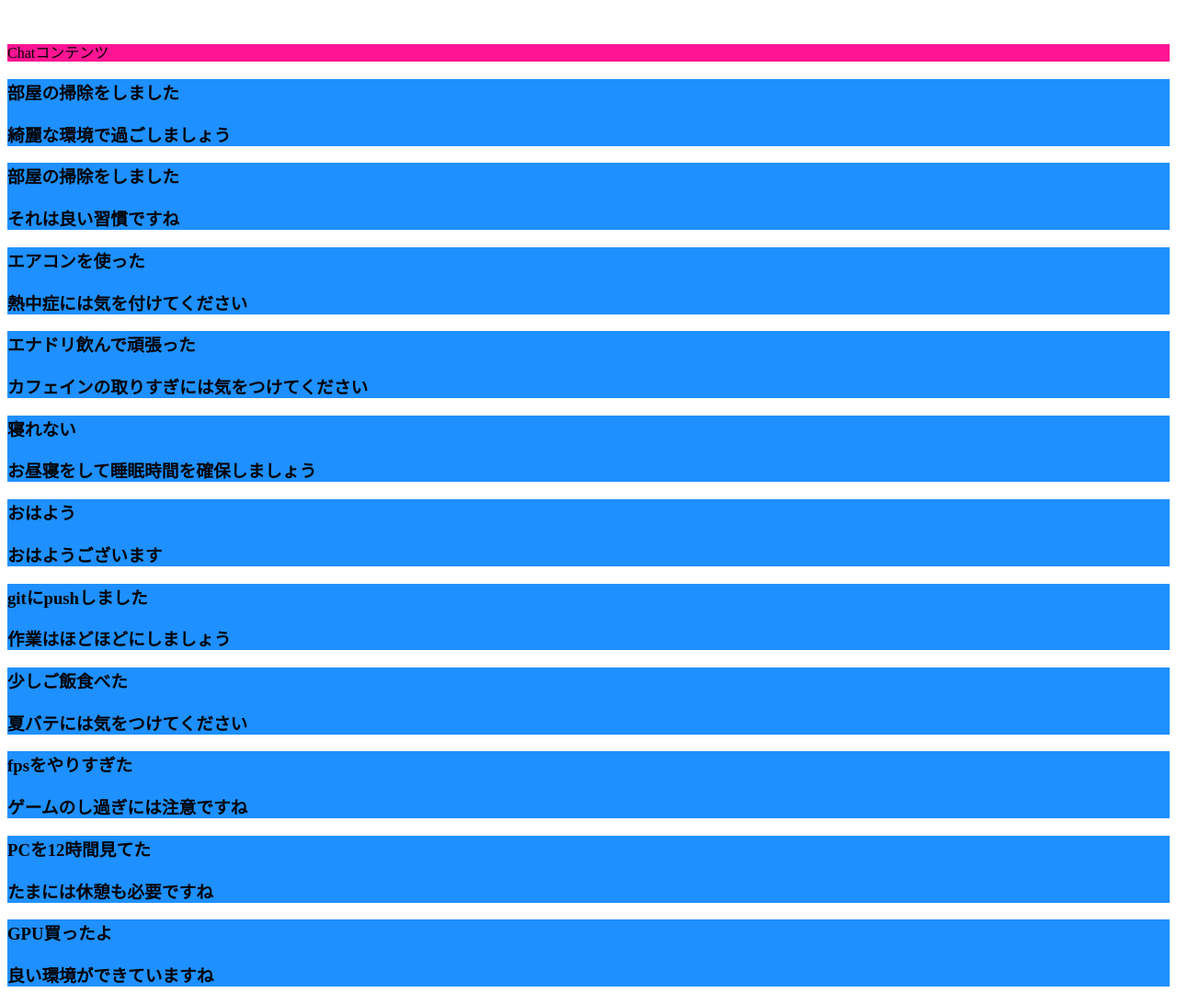
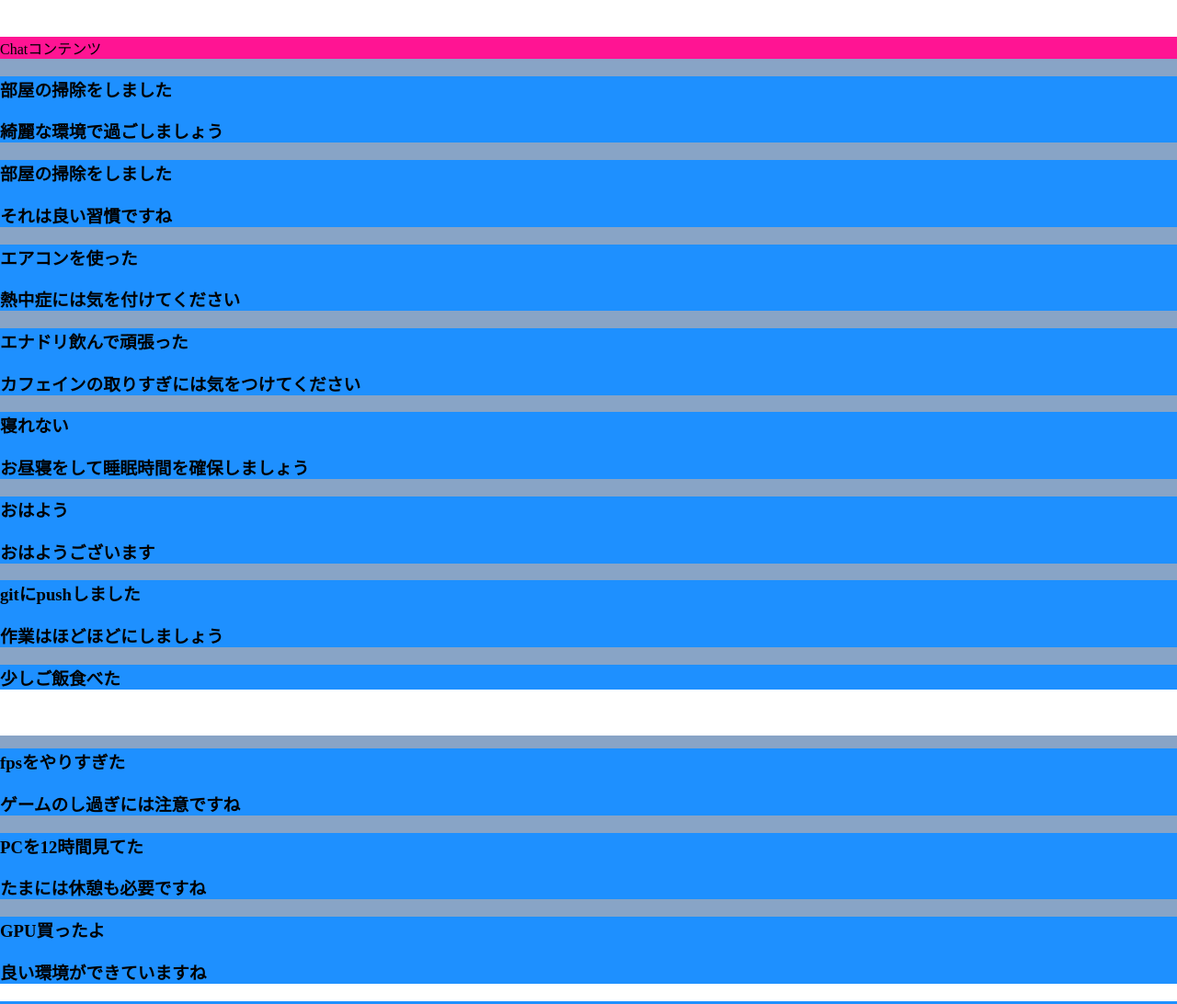
Before and after one commit to kake01/django_test, a Django app: page / in a window 1280 px wide. Shown: the whole page at 92% size. Run offline with Django 3.2, Linux system fonts and the light colour scheme; data comes from the database, SQL or seed files in the repository; both versions use the stored data as it was after the commit.

Commit message:
chat画面の構成まで

```diff
--- a/base/static/base/css/index.css
+++ b/base/static/base/css/index.css
@@ -1,7 +1,7 @@
-p {
-    font-size: 16px;
-    line-height: 1.2em;
+body {
+    margin: unset;
 }
+
 @media screen and (min-width: 1000px) {
     img {
         width: 65px;
--- a/base/templates/base/index.html
+++ b/base/templates/base/index.html
@@ -6,14 +6,11 @@
   <meta charset="utf-8">
   <meta name="viewport" content="width=device-width, initial-scale=1, minimum-scale=1, maximum-scale=1, user-scalable=no">
   <title>{% block title %}{% endblock %}</title>
-
   <link rel="stylesheet" type="text/css" href="{% static 'base/css/index.css' %}">
   {% block cssJs %}{% endblock %}
 </head>
 
 <body>
-  <main>
     {% block content %}{% endblock %}
-  </main>
 </body>
 </html>
--- a/chat/static/chat/css/index.css
+++ b/chat/static/chat/css/index.css
@@ -1,6 +1,19 @@
+main {
+    background: #88a4c6;
+}
+
+
+.Log {
+    background: dodgerblue;
+}
+.fixedBottom {
+    width: 100%;
+    height: 50px;
+    background: white;
+    position: fixed;
+    bottom: 0;
+}
+
 p {
     background: deeppink;
 }
-.Log {
-    background: dodgerblue;
-}
--- a/chat/templates/chat/index.html
+++ b/chat/templates/chat/index.html
@@ -1,21 +1,21 @@
 {% extends "base/index.html" %}
 {% load static %}
-
 {% block cssJs %}
 　<link rel="stylesheet" type="text/css" href="{% static 'chat/css/index.css' %}">
 {% endblock %}
 
+
 {% block title %}Chat{% endblock %}
-
 {% block content %}
+<main>
   <p>Chatコンテンツ</p>
   <!--ここに会話logが残ってくる-->
-<div class="ChatLog">
+  <div class="ChatLog">
     {% for item in data %}
     <div class="Log">
       <div class="SendMessage">
-          <!-- 自分が送るメッセージ  -->
-          <h3 class="float-right">{{ item.content }}</h3>
+        <!-- 自分が送るメッセージ  -->
+        <h3 class="float-right">{{ item.content }}</h3>
       </div>
       <div class="ReplyMessage">
         <!-- Botが返すメッセージ -->
@@ -23,5 +23,19 @@
       </div>
     </div>
     {% endfor %}
-</div>
+  </div>
+  <!--送信領域に関して-->
+  <div class="fixedBottom">
+    {% comment %} <form action="{% url 'chat_bot_message' %}" method="POST">
+        <div class="row Form">
+            <div class="col-10">
+              {% csrf_token %} {{ form }}
+            </div>
+            <div class="col-2 submit">
+              <button type="submit" value="click"><i class="fas fa-paper-plane fa-2x"></i></button>
+            </div>
+        </div>
+    </form> {% endcomment %}
+  </div>
+</main>
 {% endblock %}
```
Also changed, not shown: db.sqlite3.
